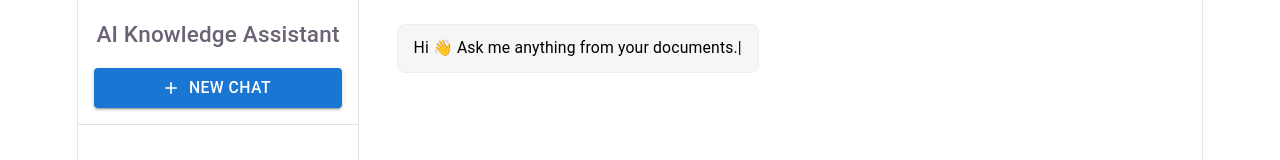
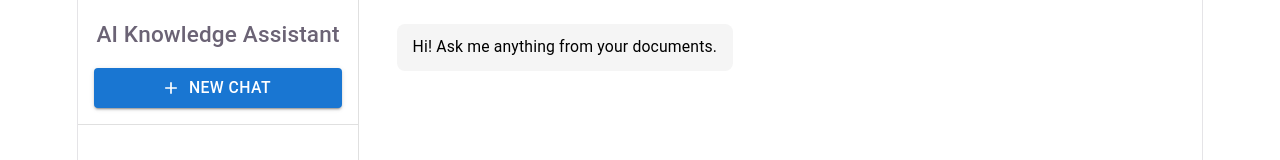
Before and after one commit to aman87263/SemanticSearch_v1, a React (Vite) app in the folder frontend/: page /chat in a window 1280 px wide. Shown: the top 160 px of the page. Built offline with nearby package versions, Linux system fonts and the light colour scheme.

Commit message:
feat: implement MessageBubble component and refactor MessageList to use it; update Message type to include id and createdAt

```diff
--- /dev/null
+++ b/frontend/src/components/chat/MessageBubble.tsx
@@ -0,0 +1,38 @@
+import { Box, Typography } from "@mui/material";
+import type { Message } from "../../types/chat";
+
+interface MessageBubbleProps {
+    message: Message;
+}
+
+export default function MessageBubble({
+    message,
+}: MessageBubbleProps) {
+    const isUser = message.role === "user";
+
+    return (
+        <Box
+            sx={{
+                display: "flex",
+                justifyContent: isUser ? "flex-end" : "flex-start",
+            }}
+        >
+            <Box
+                sx={{
+                    maxWidth: "75%",
+                    px: 2,
+                    py: 1.5,
+                    borderRadius: 2,
+                    bgcolor: isUser ? "#1976d2" : "#f5f5f5",
+                    color: isUser ? "white" : "black",
+                    whiteSpace: "pre-wrap",
+                    lineHeight: 1.6,
+                }}
+            >
+                <Typography variant="body2">
+                    {message.content}
+                </Typography>
+            </Box>
+        </Box>
+    );
+}
--- a/frontend/src/components/chat/MessageList.tsx
+++ b/frontend/src/components/chat/MessageList.tsx
@@ -1,5 +1,6 @@
-import { Box, Typography } from "@mui/material";
+import { Box } from "@mui/material";
 import type { Message } from "../../types/chat";
+import MessageBubble from "./MessageBubble";
 
 export default function MessageList({ messages }: { messages: Message[] }) {
     return (
@@ -14,37 +15,11 @@ export default function MessageList({ messages }: { messages: Message[] }) {
                 gap: 2,
             }}
         >
-            {messages.map((msg, idx) => (
-                <Box
-                    key={idx}
-                    sx={{
-                        display: "flex",
-                        justifyContent:
-                            msg.role === "user" ? "flex-end" : "flex-start",
-                    }}
-                >
-                    <Box
-                        sx={{
-                            maxWidth: "75%",
-                            px: 2,
-                            py: 1.5,
-                            borderRadius: 2,
-                            bgcolor: msg.role === "user" ? "#1976d2" : "#f6f6f6",
-                            border: msg.role === "assistant" ? "1px solid #eee" : "none",
-                            color: msg.role === "user" ? "white" : "black",
-                            fontSize: "0.95rem",
-                            lineHeight: 1.5,
-                            whiteSpace: "pre-wrap",
-                        }}
-                    >
-                        <Typography variant="body2">
-                            {msg.content}
-                            {msg.role === "assistant" && (
-                                <span className="cursor">|</span>
-                            )}
-                        </Typography>
-                    </Box>
-                </Box>
+            {messages.map((message, index) => (
+                <MessageBubble
+                    key={index}
+                    message={message}
+                />
             ))}
         </Box>
     );
--- a/frontend/src/pages/Chat/ChatPage.tsx
+++ b/frontend/src/pages/Chat/ChatPage.tsx
@@ -7,8 +7,10 @@ import type { Message } from "../../types/chat";
 export default function ChatPage() {
     const [messages, setMessages] = useState<Message[]>([
         {
+            id: crypto.randomUUID(),
             role: "assistant",
-            content: "Hi 👋 Ask me anything from your documents.",
+            content: "Hi! Ask me anything from your documents.",
+            createdAt: new Date(),
         },
     ]);
 
@@ -23,7 +25,12 @@ export default function ChatPage() {
     }, [messages]);
 
     const handleSend = (text: string) => {
-        const userMessage: Message = { role: "user", content: text };
+        const userMessage: Message = {
+            id: crypto.randomUUID(),
+            role: "user",
+            content: text,
+            createdAt: new Date(),
+        };
 
         const fullResponse =
             "This is a streamed response. Later this will come from your RAG backend with real token streaming.";
@@ -32,7 +39,7 @@ export default function ChatPage() {
         setMessages((prev) => [
             ...prev,
             userMessage,
-            { role: "assistant", content: "" },
+            { role: "assistant", content: "", id: crypto.randomUUID(), createdAt: new Date() },
         ]);
 
         let index = 0;
```
Also changed, not shown: frontend/src/types/chat.ts (+6 -4 lines).
